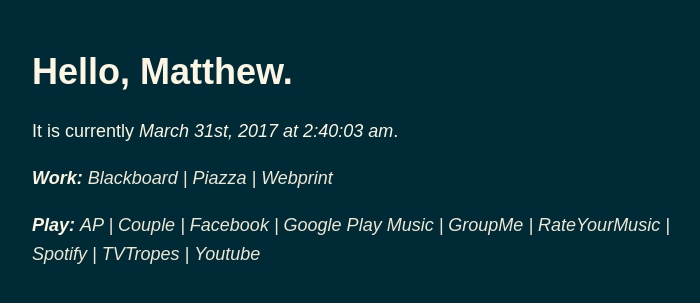
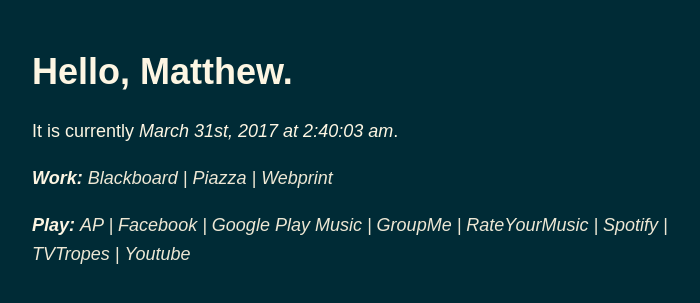
Before and after one commit to matthewjenkins97/matthewjenkins97.github.io, a Jekyll site: the page startpage/index.html, which Jekyll copies as it is, in a window 1280 px wide. Shown: the top 303 px of the page, without its empty margins (283-983 px from the left). Built offline with Jekyll 4.4.1, drawn with Linux system fonts in a browser that asks for light colours.

Commit message:
editing of urls

```diff
--- a/startpage/index.html
+++ b/startpage/index.html
@@ -66,8 +66,7 @@
     <i> <a href="http://webprint.hamilton.edu/"> Webprint </a></i>
     <p></p>
     <b><i>Play:</i></b>
-        <i> <a href="http://hosted.ap.org/">AP |</a></i>
-    <i> <a href="https://app.couple.me/login/">Couple |</a></i>
+    <i> <a href="http://hosted.ap.org/">AP |</a></i>
     <i> <a href="http://facebook.com/"> Facebook |</a></i>
     <i> <a href="https://play.google.com/music/"> Google Play Music |</a></i>
     <i> <a href="https://web.groupme.com/chats/"> GroupMe |</a></i>
```
